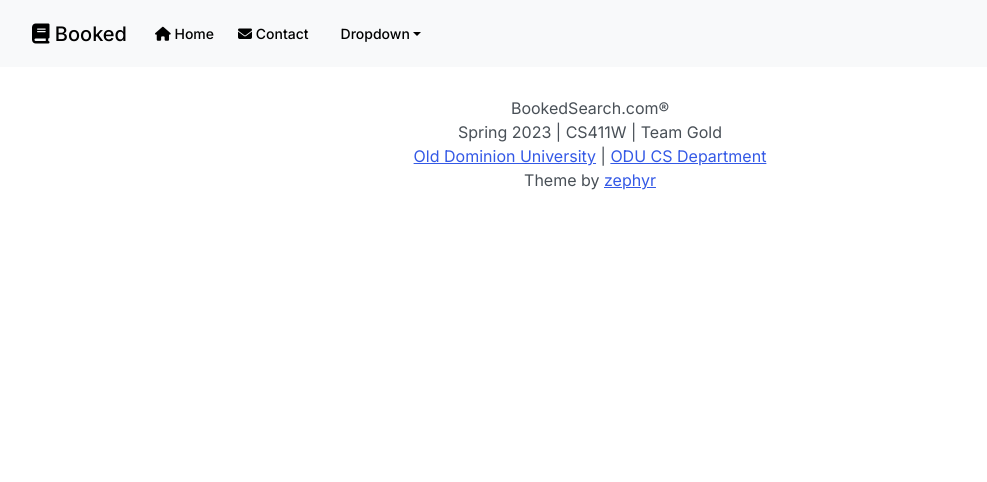
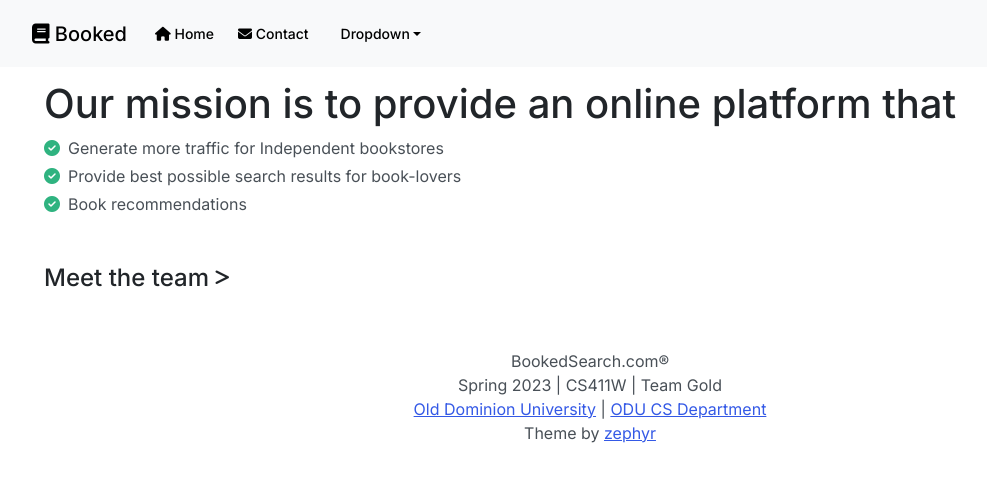
Before and after one commit to lvSojen/2023-Spring-CS411W-GOLD, a React (Create React App) app in the folder frontend/: page /about in a window 1280 px wide. Shown: the top 482 px of the page, without its empty margins (50-1037 px from the left). Built offline with nearby package versions, Linux system fonts and the light colour scheme.

Commit message:
created about us page

```diff
--- a/frontend/package.json
+++ b/frontend/package.json
@@ -7,6 +7,7 @@
     "@testing-library/react": "^13.4.0",
     "@testing-library/user-event": "^13.5.0",
     "bootstrap": "^5.2.3",
+    "mdb-react-ui-kit": "^5.1.0",
     "react": "^18.2.0",
     "react-bootstrap": "^2.7.0",
     "react-dom": "^18.2.0",
--- a/frontend/src/App.js
+++ b/frontend/src/App.js
@@ -5,6 +5,7 @@ import HomeScreen from "./screens/HomeScreen"
 import ContactScreen from "./screens/ContactScreen"
 import Footer from "./components/page/Footer"
 import Header from "./components/page/Header"
+import AboutScreen from "./screens/AboutScreen"
 function App() {
   return (
     <BrowserRouter>
@@ -14,6 +15,7 @@ function App() {
           <Routes>
             <Route path="/" element={<HomeScreen />} exact></Route>
             <Route path="/contact" element={<ContactScreen />} exact></Route>
+            <Route path="/about" element={<AboutScreen />} exact></Route>
           </Routes>
         </Container>
       </main>
--- a/frontend/src/index.css
+++ b/frontend/src/index.css
@@ -11,3 +11,7 @@ code {
   font-family: source-code-pro, Menlo, Monaco, Consolas, 'Courier New',
     monospace;
 }
+
+span:hover {
+  text-decoration: underline;
+}
--- /dev/null
+++ b/frontend/src/screens/AboutScreen.js
@@ -0,0 +1,32 @@
+import React from "react"
+import { Container } from "react-bootstrap"
+import { MDBTypography, MDBIcon } from "mdb-react-ui-kit"
+import { Link } from "react-router-dom"
+function AboutScreen() {
+  return (
+    <Container className="py-3">
+      <MDBTypography listUnStyled className="mb-0">
+        <h1>Our mission is to provide an online platform that</h1>
+        <li className="mb-1">
+          <MDBIcon icon="check-circle" className="me-2 text-success" />
+          Generate more traffic for Independent bookstores
+        </li>
+        <li className="mb-1">
+          <MDBIcon icon="check-circle" className="me-2 text-success" />
+          Provide best possible search results for book-lovers
+        </li>
+        <li className="mb-1">
+          <MDBIcon icon="check-circle" className="me-2 text-success" />
+          Book recommendations
+        </li>
+      </MDBTypography>
+      <Link to="/" style={{ textDecoration: "none" }}>
+        <h4 className="mt-5">
+          <span>Meet the team</span> <i className="fa-solid fa-greater-than fa-xs"></i>
+        </h4>
+      </Link>
+    </Container>
+  )
+}
+
+export default AboutScreen
```
Also changed, not shown: 1 other file (tests, documents, lock files or other folders).
